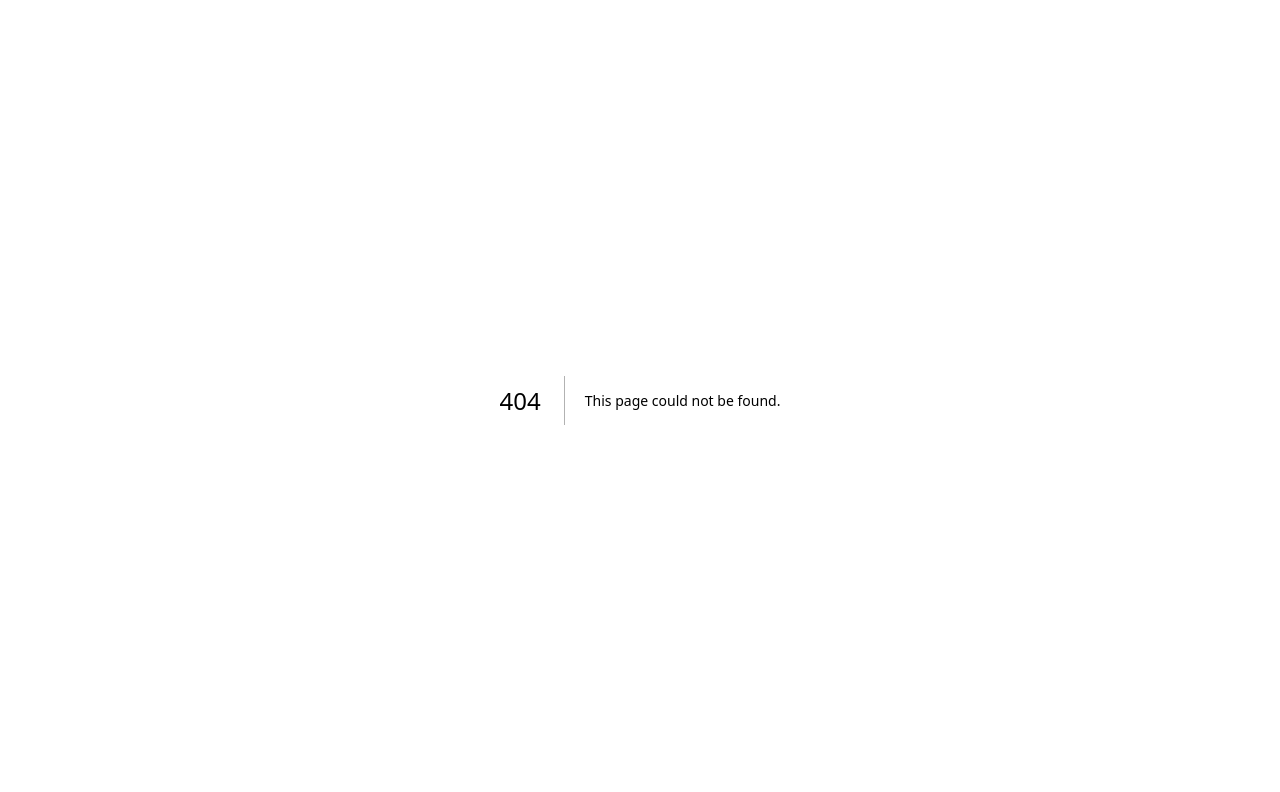
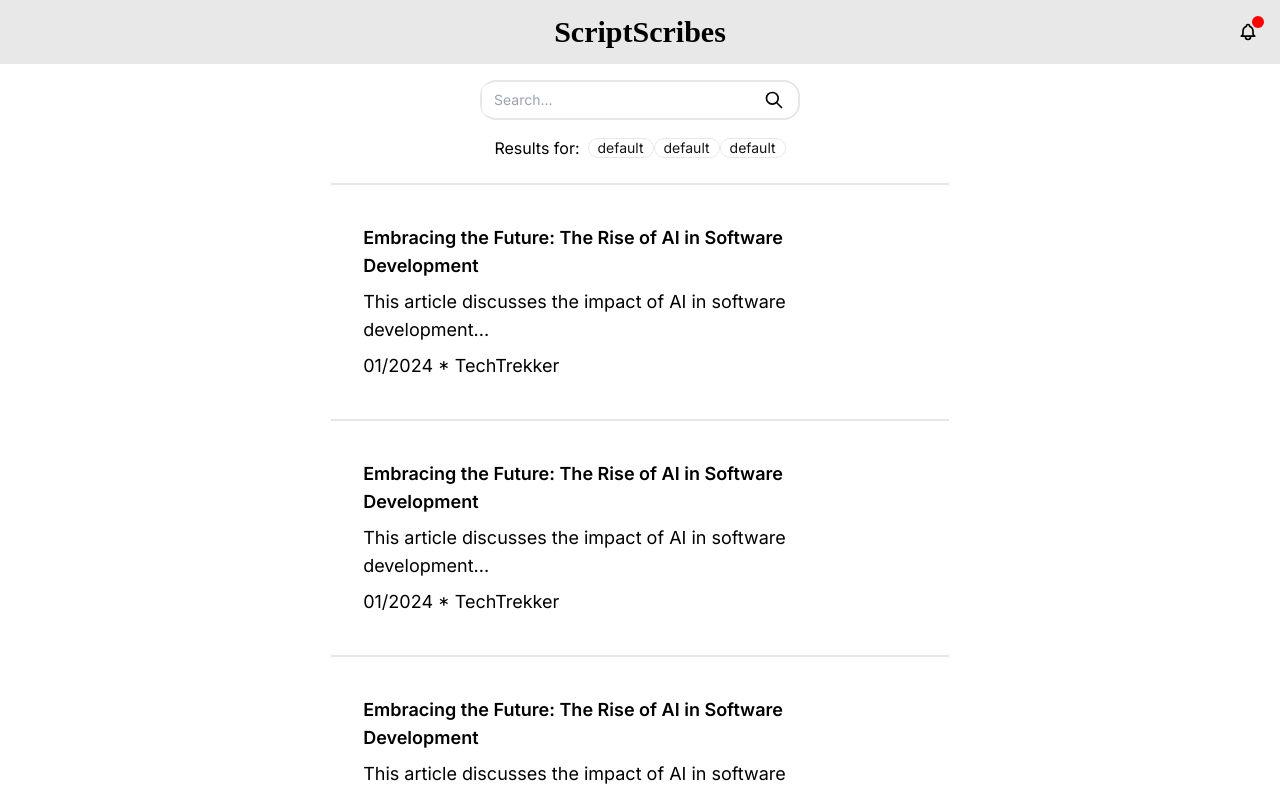
Before and after one commit to BrendenKingTLG/blog, a Next.js app: page /search in a window 1280 px wide. Before the commit this address had no page. Shown: the top 792 px of the page. Built offline with nearby package versions, Linux system fonts and the light colour scheme; a web font is replaced by a local one.

Commit message:
added blog endpoint

```diff
--- /dev/null
+++ b/src/app/search/page.tsx
@@ -0,0 +1,69 @@
+import Navbar from "@/components/Navbar";
+import Footer from "@/components/Footer";
+import BottomList from "@/components/BottomList";
+import BlogList from "@/components/BlogList";
+export default function Home() {
+  return (
+    <div>
+      <Navbar />
+      <main className="flex min-h-screen flex-col items-center bg-white py-4">
+        <div className="flex items-center justify-center bg-white rounded-2xl w-80 h-10 border-2">
+          <input
+            type="text"
+            placeholder="Search..."
+            className="input input-bordered input-sm w-full max-w-xs border-0 focus:outline-none"
+          />
+          <button className="btn btn-ghost btn-circle">
+            <svg
+              xmlns="http://www.w3.org/2000/svg"
+              className="h-5 w-5"
+              fill="none"
+              viewBox="0 0 24 24"
+              stroke="currentColor"
+            >
+              <path
+                strokeLinecap="round"
+                strokeLinejoin="round"
+                strokeWidth="2"
+                d="M21 21l-6-6m2-5a7 7 0 11-14 0 7 7 0 0114 0z"
+              />
+            </svg>
+          </button>
+        </div>
+        <div className="flex justify-center items-center text-left p-4">
+          <p>Results for: </p>
+          <div className="px-1"></div>
+          <div className="badge">default</div>
+          <div className="badge">default</div>
+          <div className="badge">default</div>
+        </div>
+        <BlogList
+          title="Embracing the Future: The Rise of AI in Software Development"
+          date="01/2024"
+          author="TechTrekker"
+          summary="This article discusses the impact of AI in software development..."
+        />
+        <BlogList
+          title="Embracing the Future: The Rise of AI in Software Development"
+          date="01/2024"
+          author="TechTrekker"
+          summary="This article discusses the impact of AI in software development..."
+        />
+        <BlogList
+          title="Embracing the Future: The Rise of AI in Software Development"
+          date="01/2024"
+          author="TechTrekker"
+          summary="This article discusses the impact of AI in software development..."
+        />
+        <BlogList
+          title="Embracing the Future: The Rise of AI in Software Development"
+          date="01/2024"
+          author="TechTrekker"
+          summary="This article discusses the impact of AI in software development..."
+        />
+      </main>
+      <BottomList />
+      <Footer />
+    </div>
+  );
+}
--- a/src/components/BlogContainer/index.tsx
+++ b/src/components/BlogContainer/index.tsx
@@ -102,61 +102,7 @@ export default function Blog() {
           </footer>
         </div>
       </div>
-      <div className="grid-item">
-        <BlogList
-          title="Embracing the Future: The Rise of AI in Software Development"
-          date="01/2024"
-          author="TechTrekker"
-          summary="This article discusses the impact of AI in software development..."
-        />
-        <br />
-        <BlogList
-          title="Embracing the Future: The Rise of AI in Software Development"
-          date="01/2024"
-          author="TechTrekker"
-          summary="This article discusses the impact of AI in software development..."
-        />
-        <br />
-
-        <BlogList
-          title="Embracing the Future: The Rise of AI in Software Development"
-          date="01/2024"
-          author="TechTrekker"
-          summary="This article discusses the impact of AI in software development..."
-        />
-        <br />
-
-        <BlogList
-          title="Embracing the Future: The Rise of AI in Software Development"
-          date="01/2024"
-          author="TechTrekker"
-          summary="This article discusses the impact of AI in software development..."
-        />
-        <br />
-
-        <BlogList
-          title="Embracing the Future: The Rise of AI in Software Development"
-          date="01/2024"
-          author="TechTrekker"
-          summary="This article discusses the impact of AI in software development..."
-        />
-        <br />
-
-        <BlogList
-          title="Embracing the Future: The Rise of AI in Software Development"
-          date="01/2024"
-          author="TechTrekker"
-          summary="This article discusses the impact of AI in software development..."
-        />
-        <br />
-
-        <BlogList
-          title="Embracing the Future: The Rise of AI in Software Development"
-          date="01/2024"
-          author="TechTrekker"
-          summary="This article discusses the impact of AI in software development..."
-        />
-      </div>
+      <div className="grid-item"></div>
     </div>
   );
 }
--- a/src/components/BlogList/index.tsx
+++ b/src/components/BlogList/index.tsx
@@ -7,16 +7,18 @@ interface BlogProps {
 }
 export default function index({ title, date, author, summary }: BlogProps) {
   return (
-    <div className="blog">
+    <div>
       <div className="divider m-0"></div>
-      <div className="card w-60">
-        <div className="card-body">
-          <h2 className="card-title text-xs">{title}</h2>
-          <p className="text-xs">{summary}</p>
-          <div className="card-actions justify-end">
-            <p className="text-xs">
-              {date} * {author}
-            </p>
+      <div className="blog w-11/12 flex justify-center">
+        <div className="card">
+          <div className="card-body">
+            <h2 className="card-title text-lg">{title}</h2>
+            <p className="text-lg">{summary}</p>
+            <div className="card-actions justify-end">
+              <p className="text-lg">
+                {date} * {author}
+              </p>
+            </div>
           </div>
         </div>
       </div>
--- a/src/components/BottomList/index.tsx
+++ b/src/components/BottomList/index.tsx
@@ -5,6 +5,7 @@ export default function index() {
       <h4 className="px-3">Latest</h4>
       <div className="divider m-0"></div>
       <div className="flex flex-row gap-5 overflow-x-auto py-2">
+        <div className="px-2"></div>
         <div className="Greetings person, How Are You">
           <div className="card w-60 shadow-lg border-2 border-gray-400">
             <div className="card-body">
@@ -96,6 +97,7 @@ export default function index() {
             </div>
           </div>
         </div>
+        <div className="px-2"></div>
       </div>
     </div>
   );
--- a/src/components/Navbar/index.tsx
+++ b/src/components/Navbar/index.tsx
@@ -1,6 +1,12 @@
+"use client";
 import React from "react";
 import "./style.css";
-export default function index() {
+import { usePathname } from "next/navigation";
+import Link from "next/link";
+
+export default function Index() {
+  const pathname = usePathname();
+
   return (
     <div>
       <div className="navbar bg-base-200">
@@ -43,9 +49,17 @@ export default function index() {
           </div>
         </div>
         <div className="navbar-center">
-          <a className="btn btn-ghost text-3xl title">ScriptScribes</a>
+          <Link className="btn btn-ghost text-3xl title" href={"/"}>
+            ScriptScribes
+          </Link>
         </div>
         <div className="navbar-end">
+          {/* <div className="flex items-center bg-white rounded-2xl w-60 h-10 px-3">
+            <input
+              type="text"
+              placeholder="Search..."
+              className="input input-bordered input-sm w-full max-w-xs border-0 focus:outline-none"
+            />
             <button className="btn btn-ghost btn-circle">
               <svg
                 xmlns="http://www.w3.org/2000/svg"
@@ -62,6 +76,27 @@ export default function index() {
                 />
               </svg>
             </button>
+          </div> */}
+          {pathname === "/search" ? (
+            <div></div>
+          ) : (
+            <Link className="btn btn-ghost btn-circle" href="/search">
+              <svg
+                xmlns="http://www.w3.org/2000/svg"
+                className="h-5 w-5"
+                fill="none"
+                viewBox="0 0 24 24"
+                stroke="currentColor"
+              >
+                <path
+                  strokeLinecap="round"
+                  strokeLinejoin="round"
+                  strokeWidth="2"
+                  d="M21 21l-6-6m2-5a7 7 0 11-14 0 7 7 0 0114 0z"
+                />
+              </svg>
+            </Link>
+          )}
           <button className="btn btn-ghost btn-circle">
             <div className="indicator">
               <svg
--- a/tsconfig.json
+++ b/tsconfig.json
@@ -22,6 +22,6 @@
       "@/*": ["./src/*"]
     }
   },
-  "include": ["next-env.d.ts", "**/*.ts", "**/*.tsx", ".next/types/**/*.ts"],
+  "include": ["next-env.d.ts", "**/*.ts", "**/*.tsx", ".next/types/**/*.ts", "src/components/BlogPreview/index.js"],
   "exclude": ["node_modules"]
 }
```
Lines whose indentation alone changed are shown as unchanged.
